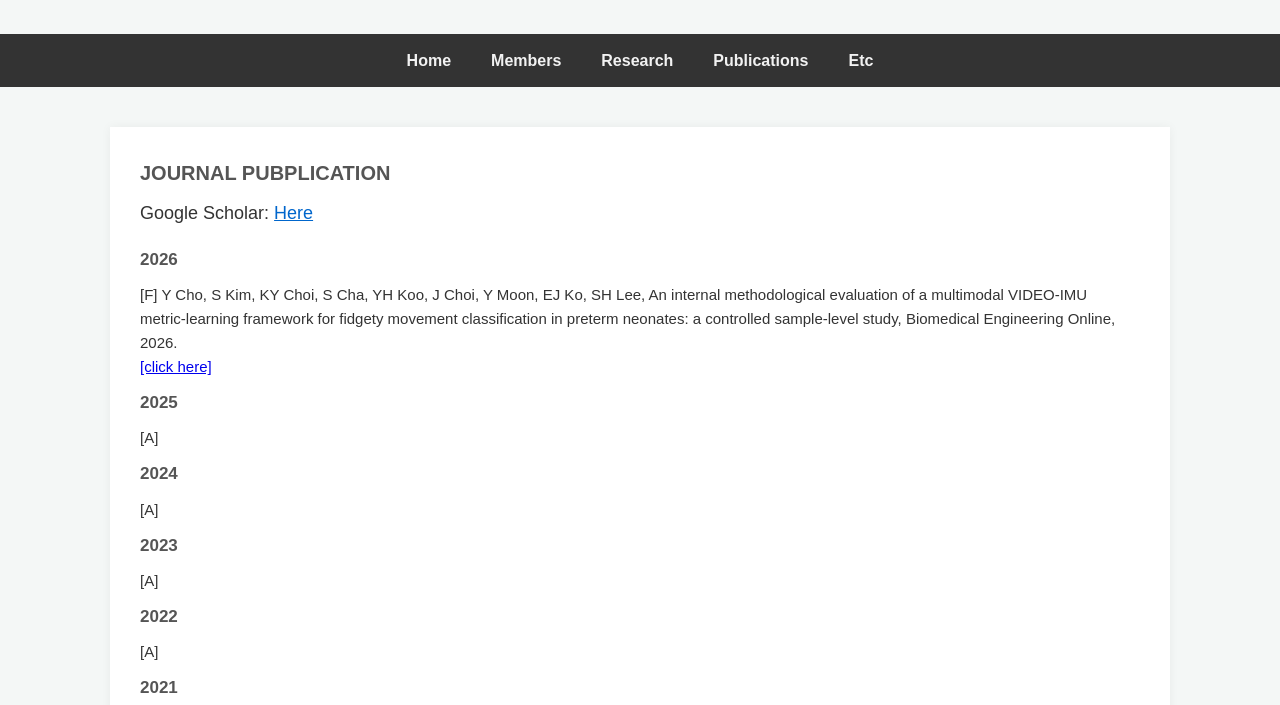
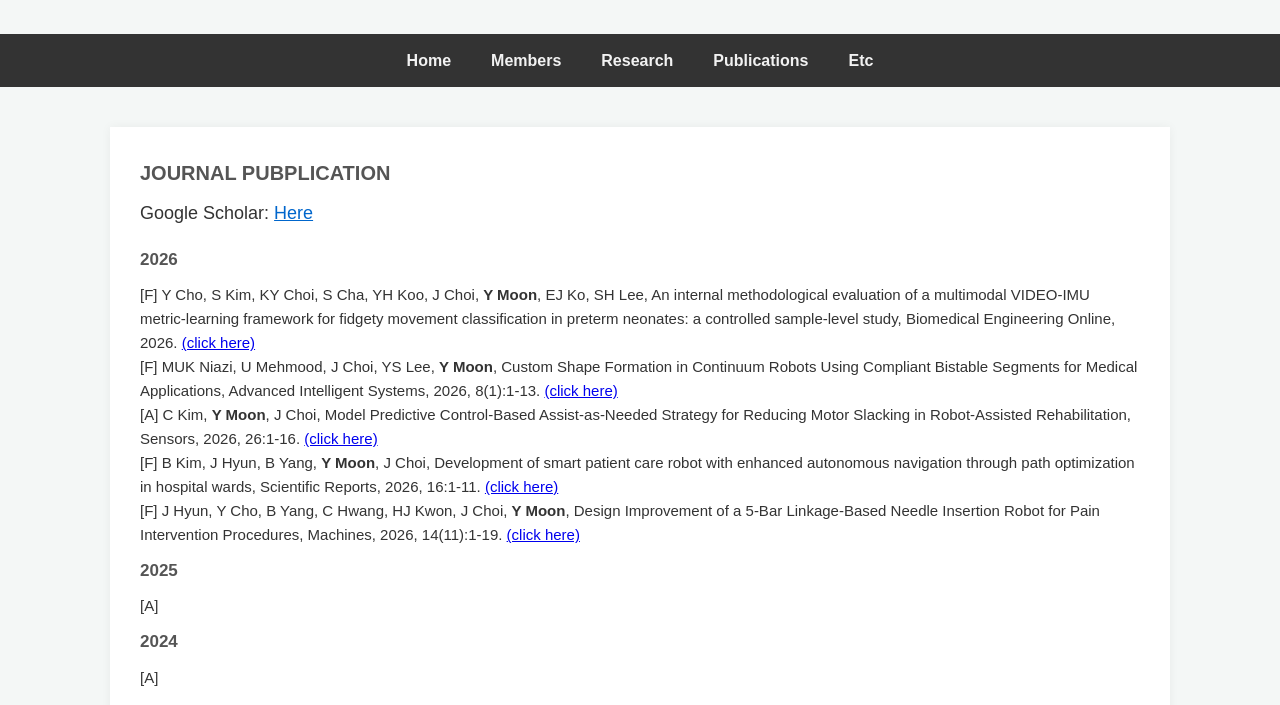
Before and after one commit to jacobianmatrix/jacobianmatrix.github.io, a plain HTML site: page publication.html in a window 1280 px wide. Shown: the part 86-791 px from the top of the page. Drawn offline with Linux system fonts and the light colour scheme.

Commit message:
Update publication.html

```diff
--- a/publication.html
+++ b/publication.html
@@ -134,8 +134,11 @@
             2026
         </div>
         <div style="font-size: 15px; font-weight: color: #555; margin-bottom: 10px;">
-            [F] Y Cho, S Kim, KY Choi, S Cha, YH Koo, J Choi, Y Moon, EJ Ko, SH Lee, An internal methodological evaluation of a multimodal VIDEO‑IMU metric‑learning framework for fidgety movement classification in preterm neonates: a controlled sample‑level study, Biomedical Engineering Online, 2026. <br>
-              <a href="https://link.springer.com/article/10.1186/s12938-026-01638-y"> [click here] </a>
+            [F] Y Cho, S Kim, KY Choi, S Cha, YH Koo, J Choi, <strong>Y Moon</strong>, EJ Ko, SH Lee, An internal methodological evaluation of a multimodal VIDEO‑IMU metric‑learning framework for fidgety movement classification in preterm neonates: a controlled sample‑level study, Biomedical Engineering Online, 2026. <a href="https://link.springer.com/article/10.1186/s12938-026-01638-y"> (click here) </a><br>
+            [F] MUK Niazi, U Mehmood, J Choi, YS Lee, <strong>Y Moon</strong>, Custom Shape Formation in Continuum Robots Using Compliant Bistable Segments for Medical Applications, Advanced Intelligent Systems, 2026, 8(1):1-13. <a href="https://advanced.onlinelibrary.wiley.com/doi/full/10.1002/aisy.202500512"> (click here) </a> <br>
+            [A] C Kim, <strong>Y Moon</strong>, J Choi, Model Predictive Control-Based Assist-as-Needed Strategy for Reducing Motor Slacking in Robot-Assisted Rehabilitation, Sensors, 2026, 26:1-16. <a href="https://www.mdpi.com/1424-8220/26/9/2740"> (click here) </a> <br>
+            [F] B Kim, J Hyun, B Yang, <strong>Y Moon</strong>, J Choi, Development of smart patient care robot with enhanced autonomous navigation through path optimization in hospital wards, Scientific Reports, 2026, 16:1-11. <a href="https://www.nature.com/articles/s41598-026-36664-2"> (click here) </a> <br>
+            [F] J Hyun, Y Cho, B Yang, C Hwang, HJ Kwon, J Choi, <strong>Y Moon</strong>, Design Improvement of a 5-Bar Linkage-Based Needle Insertion Robot for Pain Intervention Procedures, Machines, 2026, 14(11):1-19. <a href="https://www.mdpi.com/2075-1702/14/11/1259"> (click here) </a> <br>
         </div>
 
         <div style="font-size: 17px; font-weight: bold; color: #555; margin-bottom: 10px;">
```
